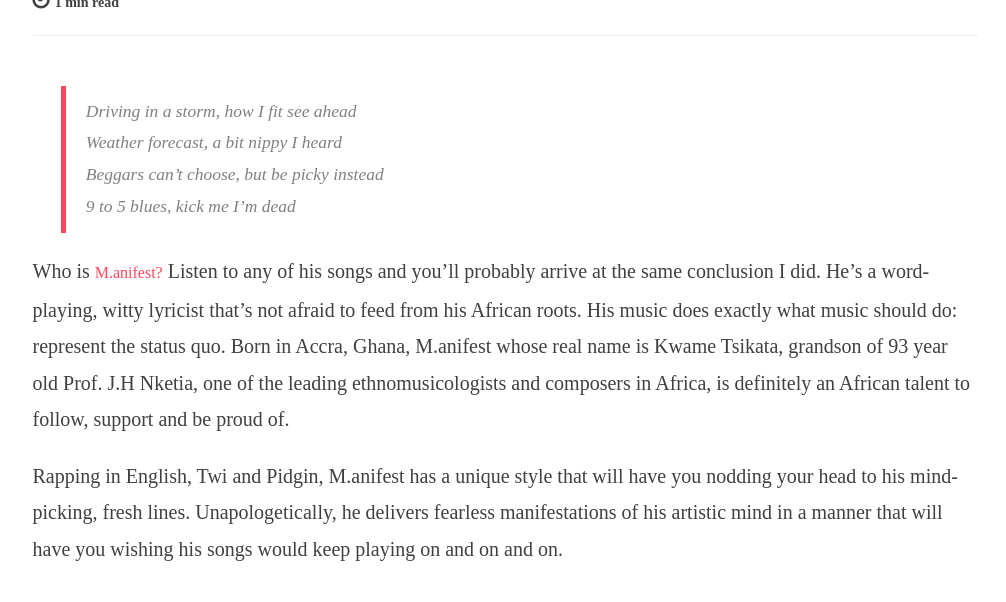
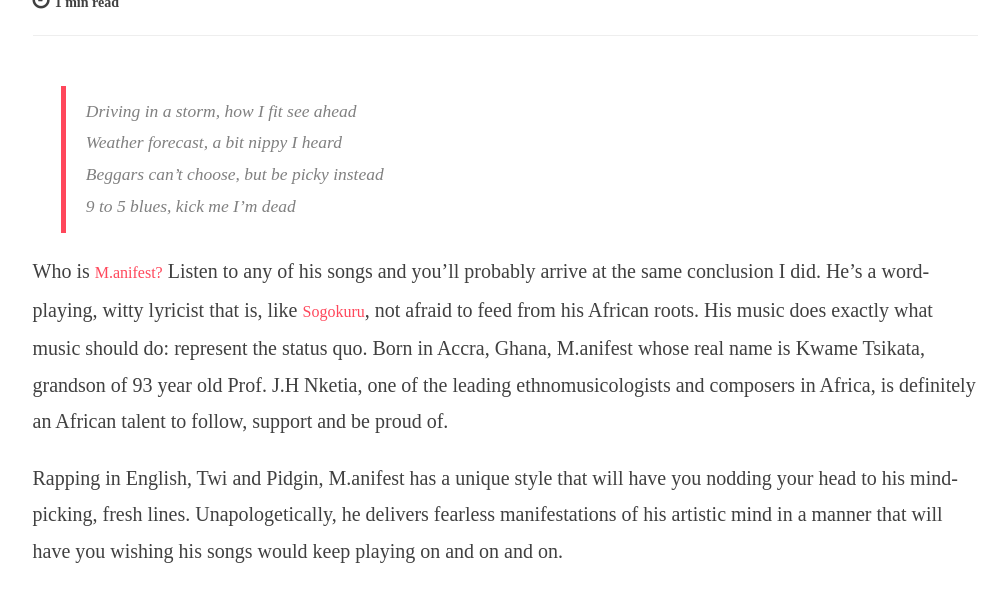
Before and after one commit to mgomes16/mutsinzi.github.io, a Jekyll site: the page built from _posts/2016-07-17-manifest.md, in a window 1280 px wide and 900 px high, scrolled down 836 px, cut to the strip 0-663 px from the top of the window. Shown: the top 602 px of the strip, without its empty margins (135-1141 px from the left). Built offline with Jekyll 4.4.1, drawn with Linux system fonts in a browser that asks for light colours; a script that is not in the unit is left out; comment, search, counter and statistics services are not loaded.

Commit message:
edit post

```diff
--- a/_posts/2016-07-17-manifest.md
+++ b/_posts/2016-07-17-manifest.md
@@ -15,7 +15,7 @@
 Beggars can't choose, but be picky instead<br/>
 9 to 5 blues, kick me I’m dead<br/>
 
-Who is <a href="http://manifestmc.com/">M.anifest?</a> Listen to any of his songs and you'll probably arrive at the same conclusion I did. He's a word-playing, witty lyricist that's not afraid to feed from his African roots. His music does exactly what music should do: represent the status quo. Born in Accra, Ghana, M.anifest whose real name is Kwame Tsikata, grandson of 93 year old Prof. J.H Nketia, one of the leading ethnomusicologists and composers in Africa, is definitely an African talent to follow, support and be proud of.
+Who is <a href="http://manifestmc.com/" target="_blank">M.anifest?</a> Listen to any of his songs and you'll probably arrive at the same conclusion I did. He's a word-playing, witty lyricist that is, like <a href="http://www.kigalicious.com/#!sogokuru/ao7ue" target="_blank">Sogokuru</a>, not afraid to feed from his African roots. His music does exactly what music should do: represent the status quo. Born in Accra, Ghana, M.anifest whose real name is Kwame Tsikata, grandson of 93 year old Prof. J.H Nketia, one of the leading ethnomusicologists and composers in Africa, is definitely an African talent to follow, support and be proud of.
 
 Rapping in English, Twi and Pidgin, M.anifest has a unique style that will have you nodding your head to his mind-picking, fresh lines. Unapologetically, he delivers fearless manifestations of his artistic mind in a manner that will have you wishing his songs would keep playing on and on and on.
 
```
